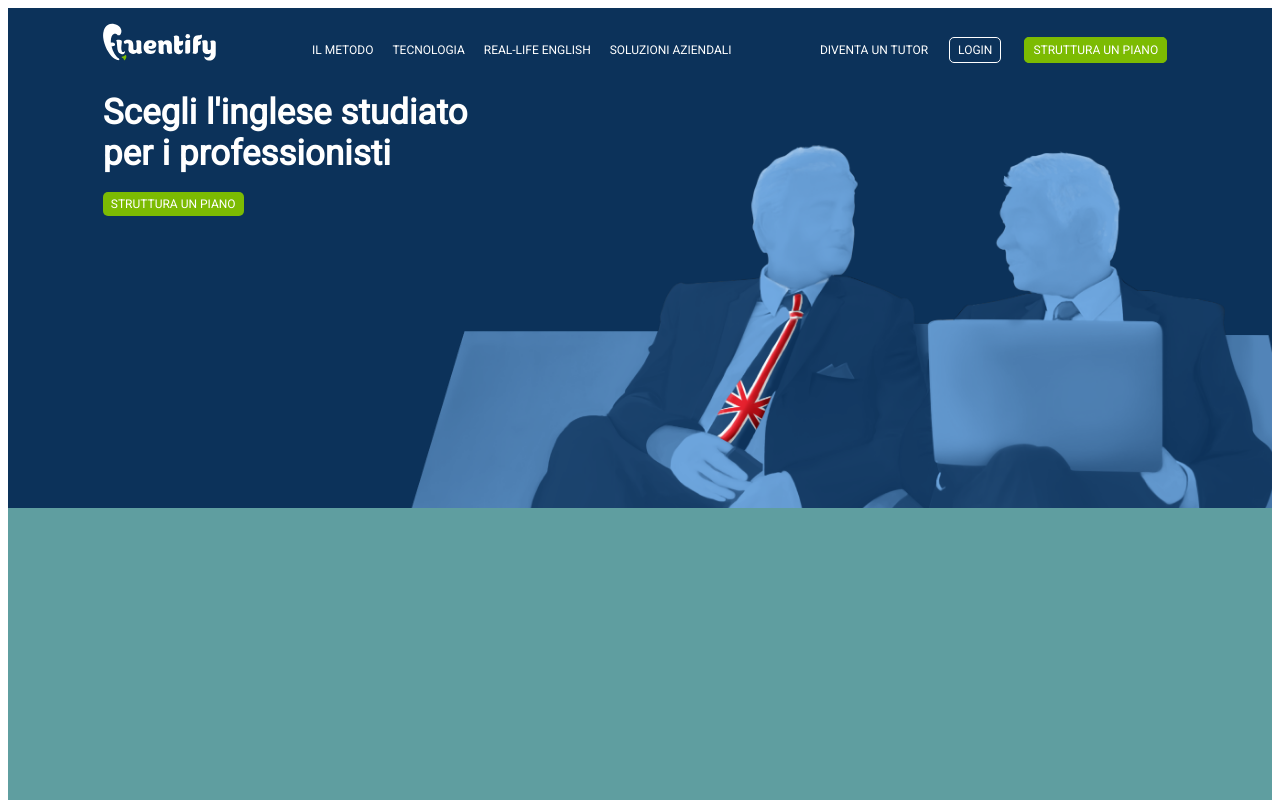
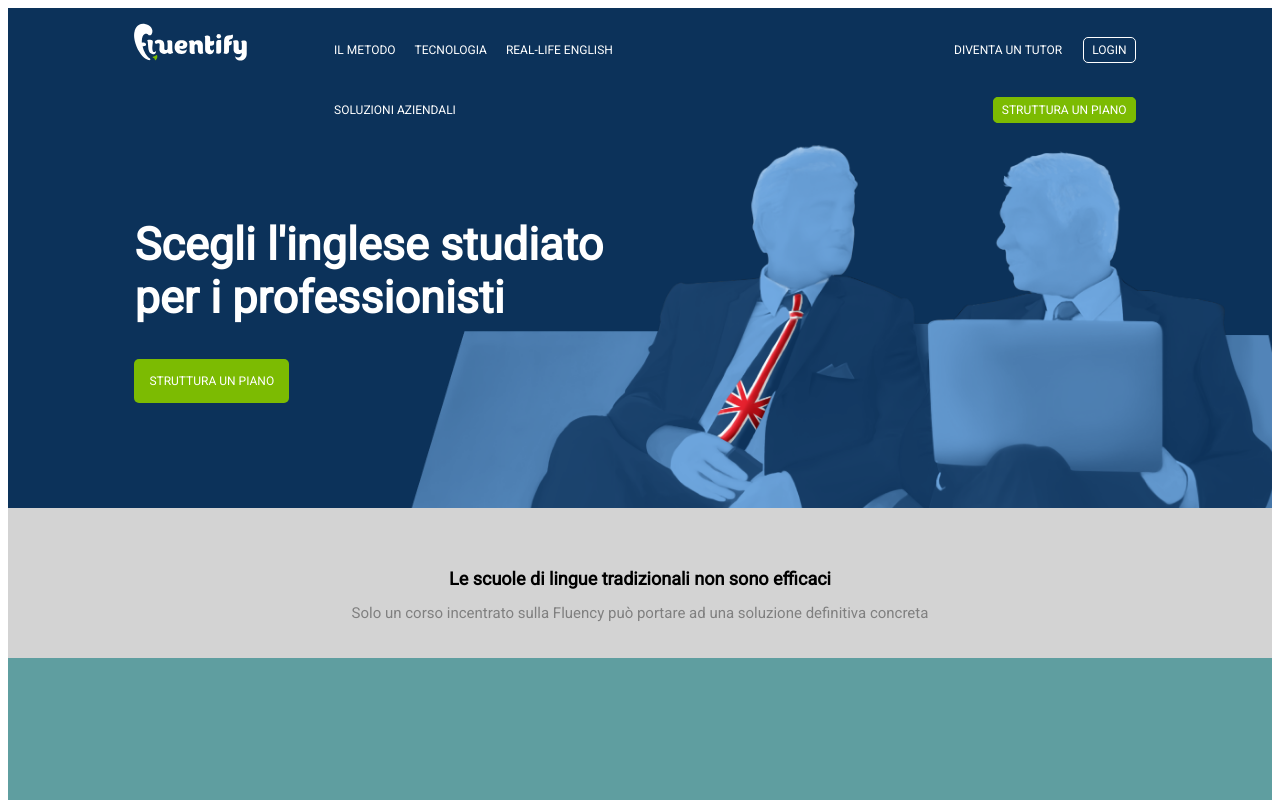
Before and after one commit to AlessandroMarinuzzi/htmlcss-fluentify, a plain HTML site: page index.html in a window 1280 px wide. Shown: the top 800 px of the page. Drawn offline with Linux system fonts and the light colour scheme.

Commit message:
Complete Mid Page Label

```diff
--- a/assets/css/style.css
+++ b/assets/css/style.css
@@ -60,7 +60,7 @@ ___________________________ */
 }
 
 .nav_bar{
-    width: 85%;
+    width: 80%;
     margin: auto;
 }
 
@@ -104,28 +104,66 @@ li{
     border: 1px solid #7CBB02;
     background-color: #7CBB02 ;
 }
+
+.solid_button:hover{
+    background-color: rgba(0, 0, 0, 0.3);
+    border: 1px solid white;
+}
+
+.empty_button:hover{
+    background-color: #7CBB02;
+}
 /* /Right_menu */
 
 /* Text_Container */
 .container{
-    width: 85%;
+    width: 80%;
     margin: auto;
 }
 
 .text_container{
-    width: 35%;
+    width: 50%;
 }
 
 .title{
-    font-size: 35px;
+    font-size: 45px;
+    margin-top: 150px;
+    padding-bottom: 20px;
 }
 
-.subtitle{
-    padding: 5px;
+.site_header .title_button{
+    padding: 15px;
     background-color: #7CBB02 ;
     border-radius: 5px;
 }
 
+.site_header .title_button:hover{
+    background-color: rgba(0, 0, 0, 0.3);
+    border: 1px solid white;
+}
+/* /Text_Container */
 
 
-/* /Text_Container */
+/* ____________________________
+Main
+________________________________ */
+
+.site_main .label{
+    height: 150px;
+    width: 100%;
+    background-color: #d3d3d3;
+    padding-top: 0;
+}
+
+.label>h2{
+    text-align: center;
+    margin-top: 0;
+    padding-top: 60px;
+
+}
+
+.label>p{
+    text-align: center;
+    font-size: 15px;
+    color: #808080;
+}
--- a/index.html
+++ b/index.html
@@ -43,15 +43,17 @@
         <div class="container">
             <div class="text_container">
                 <h1 class="title">Scegli l'inglese studiato per i professionisti</h1>
-                <a href="" class="subtitle">Struttura un piano</a>
+                <a href="" class="title_button">Struttura un piano</a>
             </div>
         </div>
-
-
 
     </header>
     <!-- Header -->
     <main class="site_main">
+        <div class="label">
+            <h2>Le scuole di lingue tradizionali non sono efficaci</h2>
+            <p>Solo un corso incentrato sulla Fluency può portare ad una soluzione definitiva concreta</p>
+        </div>
 
     </main>
 
```
